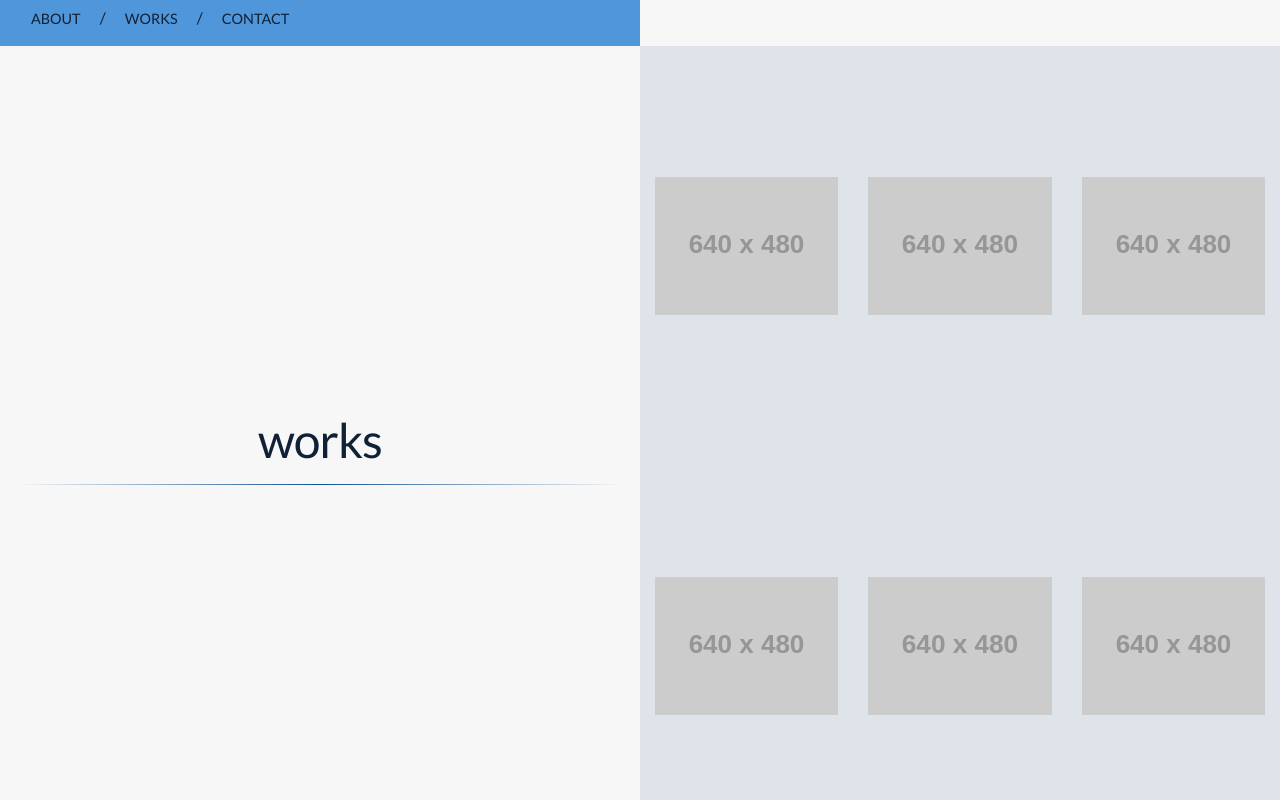
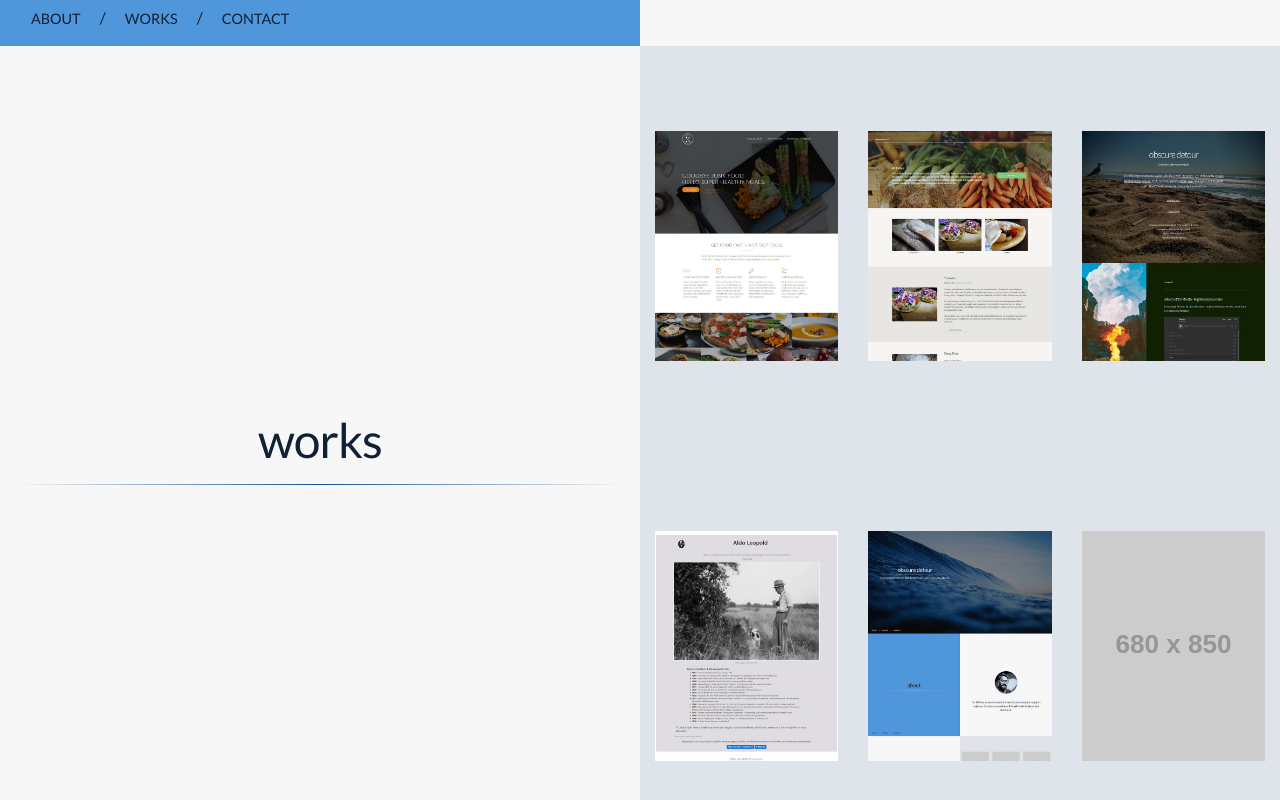
Before and after one commit to obscuredetour/obscuredetour, a plain HTML site: page index.html in a window 1280 px wide. Shown: the part 1554-2354 px from the top of the page. Drawn offline with nearby package versions, Linux system fonts and the light colour scheme; placeholder pictures from the web are drawn by us.

Commit message:
works-gallery update
fixed links

```diff
--- a/assets/css/style.css
+++ b/assets/css/style.css
@@ -355,9 +355,23 @@ h1 {
 
 /*---- RESPONSIVE RULES ----*/
 
+@media only screen and (max-width: 991px) {
+    #portfolio .thumbnail {
+        padding-top: 1em;
+    }
+
 @media only screen and (max-width: 768px) {
     .about-alt {
         font-size: 110%;
+    }
+
+	@media only screen and (max-width: 660px) {
+		h1 {
+			font-size: 230%;
+		}
+
+		.main-nav {
+			font-size: 90%;
     }
 
 @media only screen and (max-width: 600px) {
--- a/assets/js/script.js
+++ b/assets/js/script.js
@@ -12,5 +12,6 @@ $(document).ready(function() {
   }
 });
 
-    $(".")
+
+
   });
--- a/index.html
+++ b/index.html
@@ -15,7 +15,6 @@
                 <div class="col-xs-6 col-sm-6 col-lg-6">
                     <h1>obscure detour</h1>
                     <div class="separator"></div>
-                    <p class="about">Curate and take your own path. Research, <em>learn</em>, think, <em>create</em>, fix, and write. </p>
                 </div>
             </div>
         <nav class="main-nav text-center">
@@ -43,7 +42,7 @@
     </div>
         <nav class="main-nav text-center">
             <ul>
-                <li><a href="#banner">About</a></li>
+                <li><a href="#about">About</a></li>
                 <li>/</li>
                 <li><a href="#portfolio">Works</a></li>
                 <li>/</li>
@@ -63,34 +62,34 @@
             </div>
         <div class="col-xs-6 col-sm-6 col-lg-6 works-gallery">
             <div class="row vertical-center">
-                <div class="col-xl-4 col-lg-6 col-md-6 col-sm-6 col-xs-6 img-hover">
-                    <a href="#">
-                    <img src="http://placehold.it/640x480" class="thumbnail img-fluid">
+                <div class="col-xl-4 col-lg-4 col-md-6 col-sm-6 col-xs-6 img-hover">
+                    <a href="assets/images/works/omni-food-website.jpg">
+                    <img src="assets/images/works/thumbs/omni-food-website.jpg" class="thumbnail img-fluid">
                     </a>
                 </div>
-                <div class="col-xl-4 col-lg-6 col-md-6 col-sm-6 col-xs-6 img-hover">
-                    <a href="#">
-                    <img src="http://placehold.it/640x480" class="thumbnail img-fluid">
+                <div class="col-xl-4 col-lg-4 col-md-6 col-sm-6 col-xs-6 img-hover">
+                    <a href="assets/images/works/cooking-website.jpg">
+                    <img src="assets/images/works/thumbs/cooking-website.jpg" class="thumbnail img-fluid">
                     </a>
                 </div>
-                <div class="col-xl-4 col-lg-6 col-md-6 col-sm-6 col-xs-6 img-hover">
-                    <a href="#">
-                    <img src="http://placehold.it/640x480" class="thumbnail img-fluid">
+                <div class="col-xl-4 col-lg-4 col-md-6 col-sm-6 col-xs-6 img-hover">
+                    <a href="assets/images/works/blog-website.jpg">
+                    <img src="assets/images/works/thumbs/blog-website.jpg" class="thumbnail img-fluid">
                     </a>
                 </div>
-                <div class="col-xl-4 col-lg-6 col-md-6 col-sm-6 col-xs-6 img-hover">
-                    <a href="#">
-                    <img src="http://placehold.it/640x480" class="thumbnail img-fluid">
+                <div class="col-xl-4 col-lg-4 col-md-6 col-sm-6 col-xs-6 img-hover">
+                    <a href="assets/images/works/aldo-leopold-tribute.jpg">
+                    <img src="assets/images/works/thumbs/aldo-leopold-tribute.jpg" class="thumbnail img-fluid">
                     </a>
                 </div>
-                <div class="col-xl-4 col-lg-6 col-md-6 col-sm-6 col-xs-6 img-hover">
-                    <a href="#">
-                    <img src="http://placehold.it/640x480" class="thumbnail img-fluid">
+                <div class="col-xl-4 col-lg-4 col-md-6 col-sm-6 col-xs-6 img-hover">
+                    <a href="assets/images/works/fcc-portfolio-website.jpg">
+                    <img src="assets/images/works/thumbs/fcc-portfolio-website.jpg" class="thumbnail img-fluid">
                     </a>
                 </div>
-                <div class="col-xl-4 col-lg-6 col-md-6 col-sm-6 col-xs-6 img-hover">
-                    <a href="#">
-                    <img src="http://placehold.it/640x480" class="thumbnail img-fluid">
+                <div class="col-xl-4 col-lg-4 col-md-6 col-sm-6 col-xs-6 img-hover">
+                    <a href="http://placehold.it/680x850?text=This+is+intentionally+left+blank.">
+                    <img src="http://placehold.it/680x850?text=This+is+intentionally+left+blank." class="thumbnail img-fluid">
                     </a>
                 </div>
             </div>
@@ -98,7 +97,7 @@
     </div>
         <nav class="main-nav text-center">
             <ul>
-                <li><a href="#banner">About</a></li>
+                <li><a href="#about">About</a></li>
                 <li>/</li>
                 <li><a href="#portfolio">Works</a></li>
                 <li>/</li>
@@ -133,7 +132,7 @@
     </div>
         <nav class="main-nav text-center">
             <ul>
-                <li><a href="#banner">About</a></li>
+                <li><a href="#about">About</a></li>
                 <li>/</li>
                 <li><a href="#portfolio">Works</a></li>
                 <li>/</li>
@@ -163,11 +162,10 @@
         </div>
     </div>
 
-<script src="http://code.jquery.com/jquery-1.11.2.min.js"></script>
 <script src="https://cdnjs.cloudflare.com/ajax/libs/jquery/3.1.0/jquery.min.js"></script>
 <script src="https://cdnjs.cloudflare.com/ajax/libs/twitter-bootstrap/4.0.0-alpha.6/js/bootstrap.min.js"></script>
 <script src="assets/js/script.js"></script>
 
+
 </body>
-
 </html>
```
Also changed, not shown: assets/images/07.jpg (deleted), assets/images/banner.jpg (deleted), assets/images/banner02.jpg (deleted), assets/images/hb_harbor.jpg (deleted), assets/images/sealbeach.jpg (deleted), assets/images/works/aldo-leopold-tribute.jpg (added), assets/images/works/blog-website.jpg (added), assets/images/works/cooking-website.jpg (added), assets/images/works/fcc-portfolio-website.jpg (added), assets/images/works/omni-food-website.jpg (added), assets/images/works/thumbs/aldo-leopold-tribute.jpg (added), assets/images/works/thumbs/blog-website.jpg (added), assets/images/works/thumbs/cooking-website.jpg (added), assets/images/works/thumbs/fcc-portfolio-website.jpg (added), 1 more files.
